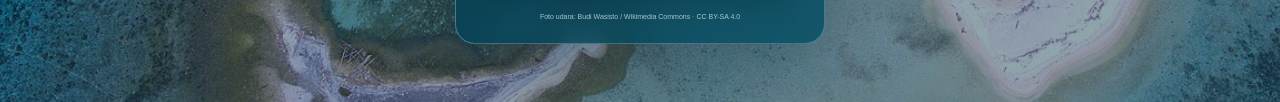
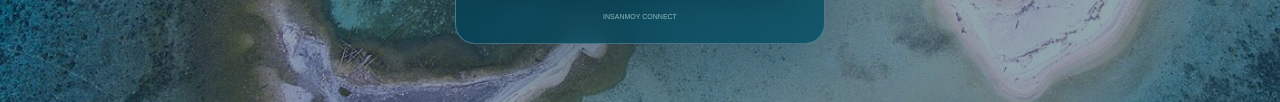
Before and after one commit to InsanNiaCahayaPutri/Template_Mikrotik, a plain HTML site: page template1/index.html in a window 1280 px wide. Shown: the part 577-679 px from the top of the page. Drawn offline with Linux system fonts and the light colour scheme.

```diff
--- a/template1/index.html
+++ b/template1/index.html
@@ -50,7 +50,7 @@
     $(if trial == 'yes')
     <a class="trial-link" href="$(link-login-only)?dst=$(link-orig-esc)&amp;username=T-$(mac-esc)">Coba gratis</a>
     $(endif)
-    <p class="photo-credit"><a href="https://commons.wikimedia.org/wiki/File:Pulau_kecil_nan_indah_TN_Karimunjawa.jpg" target="_blank" rel="noreferrer">Foto udara: Budi Wasisto / Wikimedia Commons</a> · <a href="https://creativecommons.org/licenses/by-sa/4.0/" target="_blank" rel="noreferrer">CC BY-SA 4.0</a></p>
+    <p class="photo-credit">INSANMOY CONNECT</p>
   </main>
 
   $(if chap-id)
```
Also changed, not shown: template1/login.html (+1 -1 lines).
